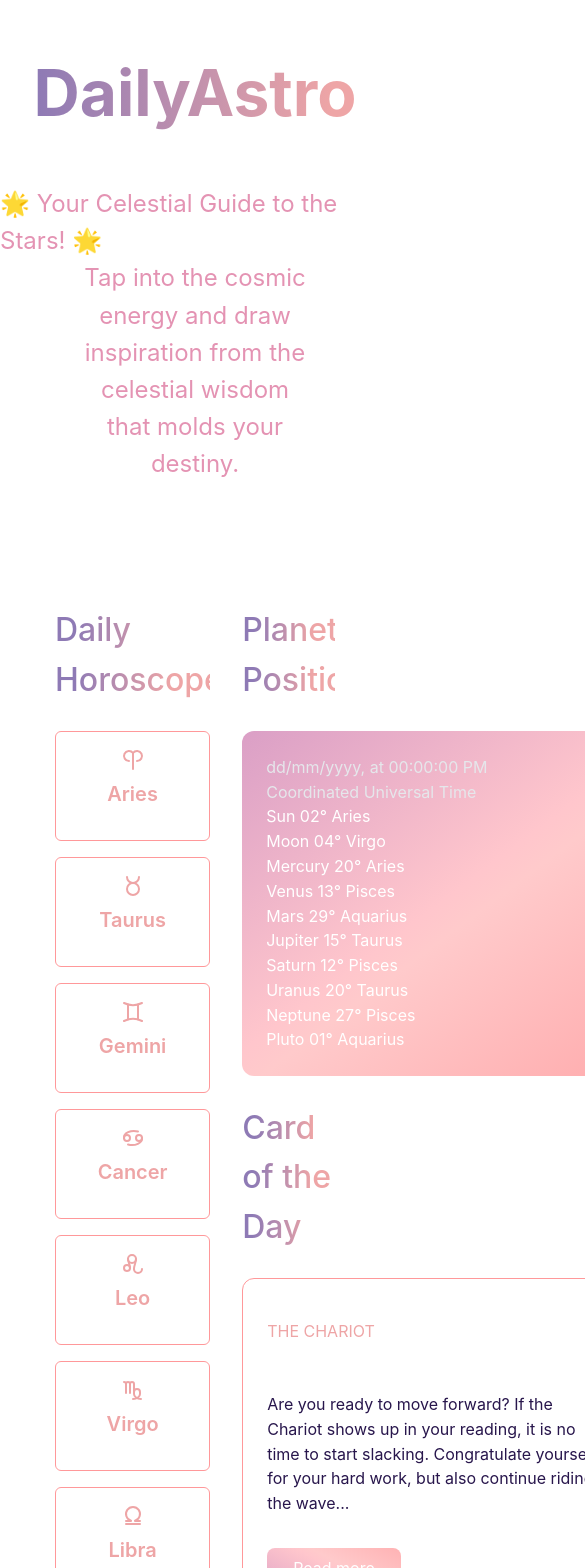
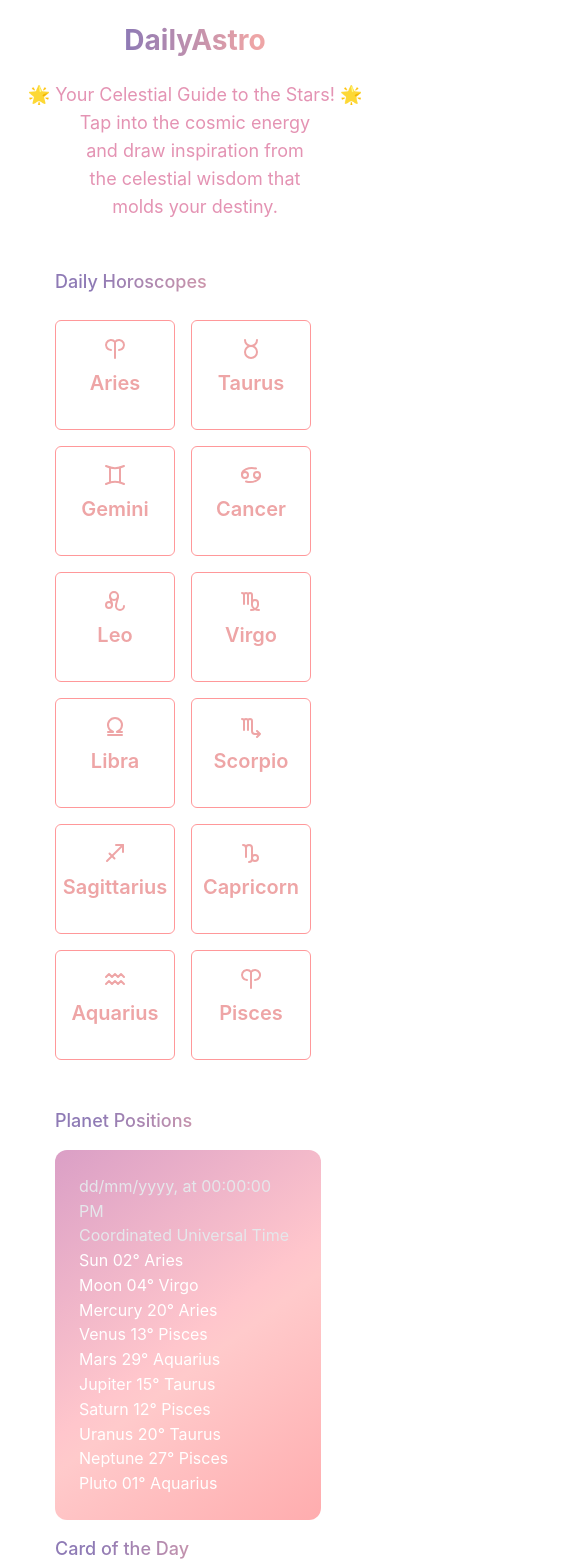
Before and after one commit to hatrinh16/horoscope, a Next.js app: page / in a window 390 px wide. Shown: the top 1568 px of the page, 585 px wide, since content can reach past the window. Built offline with nearby package versions, Linux system fonts and the light colour scheme; no server answers.

Commit message:
responsive

```diff
--- a/components/AstrologyCard.jsx
+++ b/components/AstrologyCard.jsx
@@ -30,16 +30,18 @@ function AstrologyCard({ sign, icon }) {
         {isLoading || error ? (
           <LoadingOverlay visible={isLoading}></LoadingOverlay>
         ) : (
-          <div className="text-sm mt-4 line-clamp-4">{secondData}</div>
+          <div className="text-sm mt-4 hidden md:line-clamp-2 lg:line-clamp-4">
+            {secondData}
+          </div>
         )}
       </div>
 
       <Modal opened={opened} onClose={close} title={sign.toUpperCase()}>
-        <div className="flex items-center justify-center">{icon}</div>
+        <div className="flex items-center justify-center sign-icon">{icon}</div>
         {isLoading || error ? (
           <LoadingOverlay visible={isLoading}></LoadingOverlay>
         ) : (
-          <div className="text-sm mt-4">{secondData}</div>
+          <div className="text-sm mt-4 text-[#28164C]">{secondData}</div>
         )}
       </Modal>
     </>
--- a/pages/index.jsx
+++ b/pages/index.jsx
@@ -139,25 +139,33 @@ export default function IndexPage() {
   return (
     <main className="flex flex-col w-full h-screen bg-white items-center">
       <div className="flex flex-col items-center">
-        <h1>DailyAstro</h1>
-        <span className="intro">🌟 Your Celestial Guide to the Stars! 🌟</span>
+        <h1 className="text-[28px] md:text-[32px] lg:text-[64px]">
+          DailyAstro
+        </h1>
+        <span className="text-lg md:text-xl lg:text-2xl text-[#E493B3] font-normal">
+          🌟 Your Celestial Guide to the Stars! 🌟
+        </span>
         <div className="w-3/5 text-center">
-          <span className="intro">
+          <span className="text-lg md:text-xl lg:text-2xl text-[#E493B3] font-normal">
             Tap into the cosmic energy and draw inspiration from the celestial
             wisdom that molds your destiny.
           </span>
         </div>
       </div>
       <div className="flex flex-row w-4/5 mt-20 items-start text-[#28164C] justify-center">
-        <div className="w-3/5 p-4">
-          <h2>Daily Horoscopes</h2>
+        <div className="w-full lg:w-3/5 p-4">
+          <h2 className="text-lg md:text-2xl lg:text-[32px]">
+            Daily Horoscopes
+          </h2>
           <div className="flex items-center mt-6 justify-items-start gap-4 h-auto flex-wrap">
             {renderAstrologyCard()}
           </div>
         </div>
-        <div className="w-2/5 p-4">
+        <div className="w-full lg:w-2/5 p-4">
           <div>
-            <h2>Planet Positions</h2>
+            <h2 className="text-lg md:text-2xl lg:text-[32px]">
+              Planet Positions
+            </h2>
             <div className="planet">
               <div className="flex flex-col text-gray-200">
                 <span>dd/mm/yyyy, at 00:00:00 PM</span>
@@ -177,7 +185,9 @@ export default function IndexPage() {
           </div>
 
           <div>
-            <h2>Card of the Day</h2>
+            <h2 className="text-lg md:text-2xl lg:text-[32px]">
+              Card of the Day
+            </h2>
             <div className="tarot">
               <p className="text-[#EEA5A6]">THE CHARIOT</p>
               <div className="flex items-start self-stretch">
--- a/pages/style.css
+++ b/pages/style.css
@@ -8,7 +8,6 @@
 
 
 h1 {
-    font-size: 64px;
     font-weight: 700;
     background: var(--Primary);
     background-clip: text;
@@ -16,13 +15,7 @@ h1 {
     -webkit-text-fill-color: transparent;
 }
 
-.intro {
-    color: #E493B3;
-    font-size: 24px;
-    font-weight: 400;
-}
 h2 {
-    font-size: 32px;
     font-weight: 500;
     background: var(--heading-color);
 background-clip: text;
@@ -55,6 +48,10 @@ background-clip: text;
     flex-direction: column;
     align-items: center;
     gap: 8px;
+    @media (max-width: 430px){
+        width: 120px;
+        display: flex;
+    }
 }
 .card:hover {
     background: var(--style-1);
@@ -73,6 +70,12 @@ background-clip: text;
     border: 1px solid var(--style-2, #FF989A);
     background: var(--style-1);
     color: #fff;
+    @media (max-width: 430px){
+        width: 95%;
+    }
+    @media (max-width: 1024px){
+        width: 95%;
+    }
 }
 .tarot {
     display: flex;
@@ -83,6 +86,12 @@ background-clip: text;
     gap: 16px;
     border-radius: 12px;
     border: 1px solid #FF989A;
+    @media (max-width: 430px){
+        width: 95%;
+    }
+    @media (max-width: 1024px){
+        width: 95%;
+    }
 }
 .btn {
     display: flex;
@@ -94,4 +103,29 @@ background-clip: text;
     border-radius: 8px;
     background: var(--style-2);
     color: #fff;
+    @media (max-width: 430px){
+        width: 95%;
+    }
 }
+
+@media (max-width: 768px) {
+    .flex-row {
+      flex-direction: column;
+      align-items: center;
+      justify-content: center;
+    }
+    .mt-20 {
+      margin-top: 16px; /* Adjust spacing for smaller screens */
+    }
+  }
+
+  @media (max-width: 375px) {
+    .flex-row {
+      flex-direction: column;
+      align-items: center;
+      justify-content: center;
+    }
+    .mt-20 {
+      margin-top: 12px; /* Adjust spacing for smaller screens */
+    }
+  }
```
